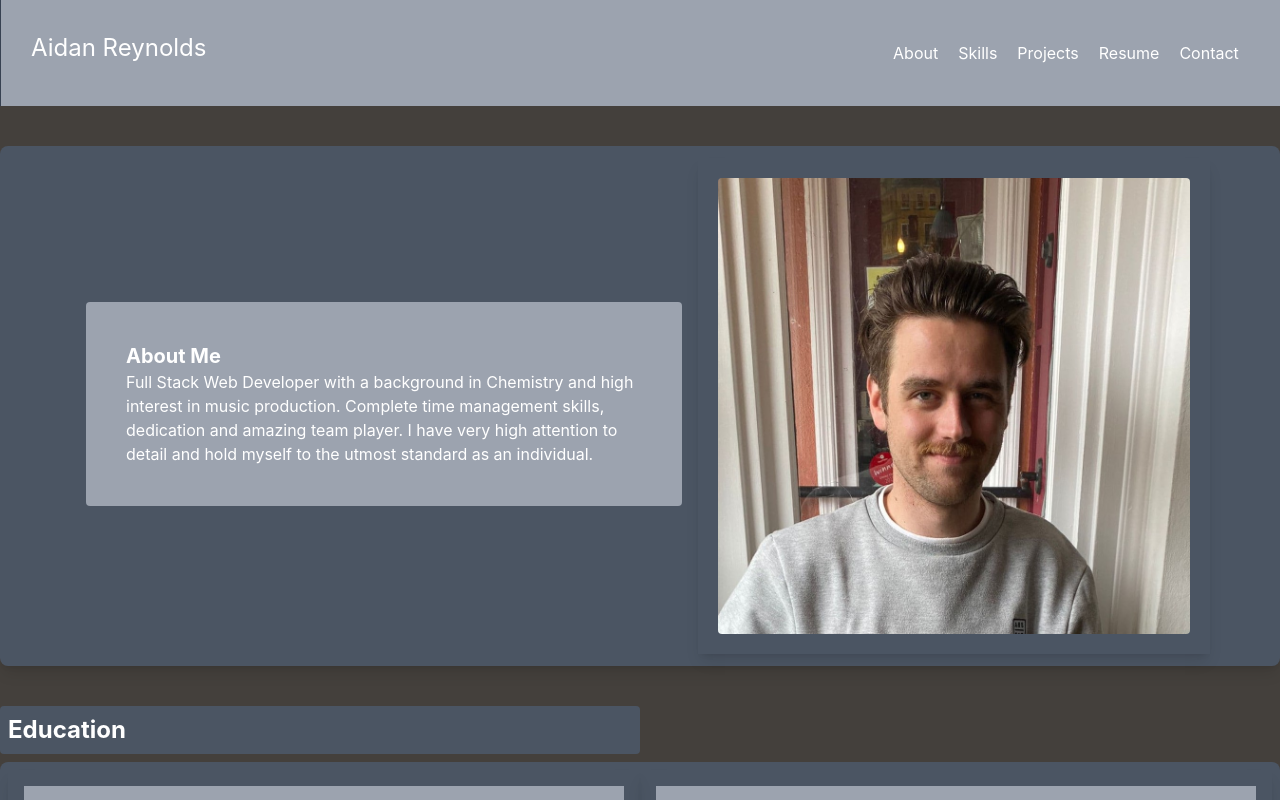
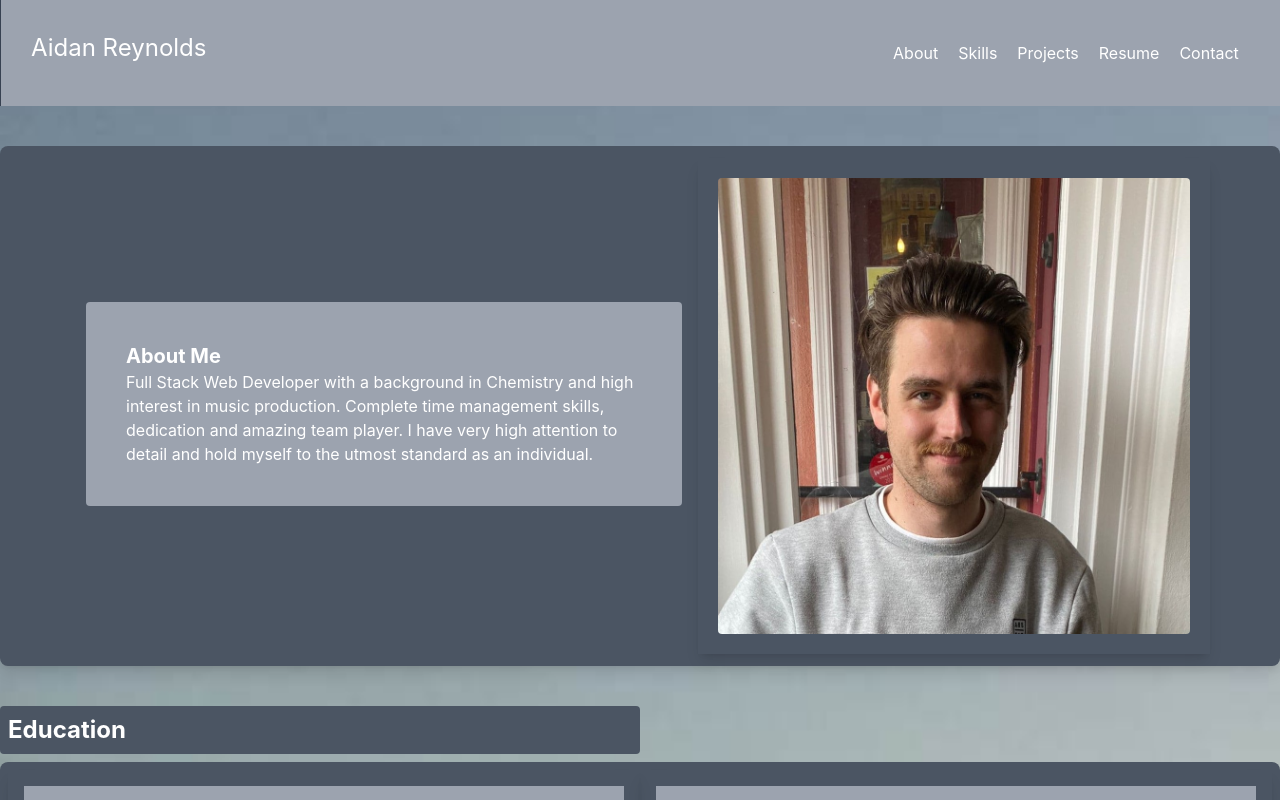
Before and after one commit to areyno20/react-portfolio, a React (Create React App) app: page / in a window 1280 px wide. Shown: the top 800 px of the page. Built offline with nearby package versions, Linux system fonts and the light colour scheme.

Commit message:
added background photo

```diff
--- a/src/App.css
+++ b/src/App.css
@@ -13,8 +13,12 @@
   }
 }
 
+.main {
+  background: url(./images/background.jpg);
+}
+
 .App-header {
-  background-color: #605848;
+  background-color: #816363;
   min-height: 100vh;
   display: flex;
   flex-direction: column;
--- a/src/App.js
+++ b/src/App.js
@@ -7,10 +7,14 @@ import Projects from './components/projects';
 import Skills from './components/skills';
 import Resume from './components/resume';
 import Footer from './components/footer';
+import image from './images/background.jpg';
 
 export default function App() {
   return (
-    <main className='text-black bg-stone-700'>
+    <main style={{backgroundImage:`url(${image})`,
+                  backgroundRepeat:"no-repeat",
+                  backgroundSize:"cover"}}
+                  className='text-black'>
 
     <Navbar />
     <About />
```
Also changed, not shown: src/images/background.jpg (added).
